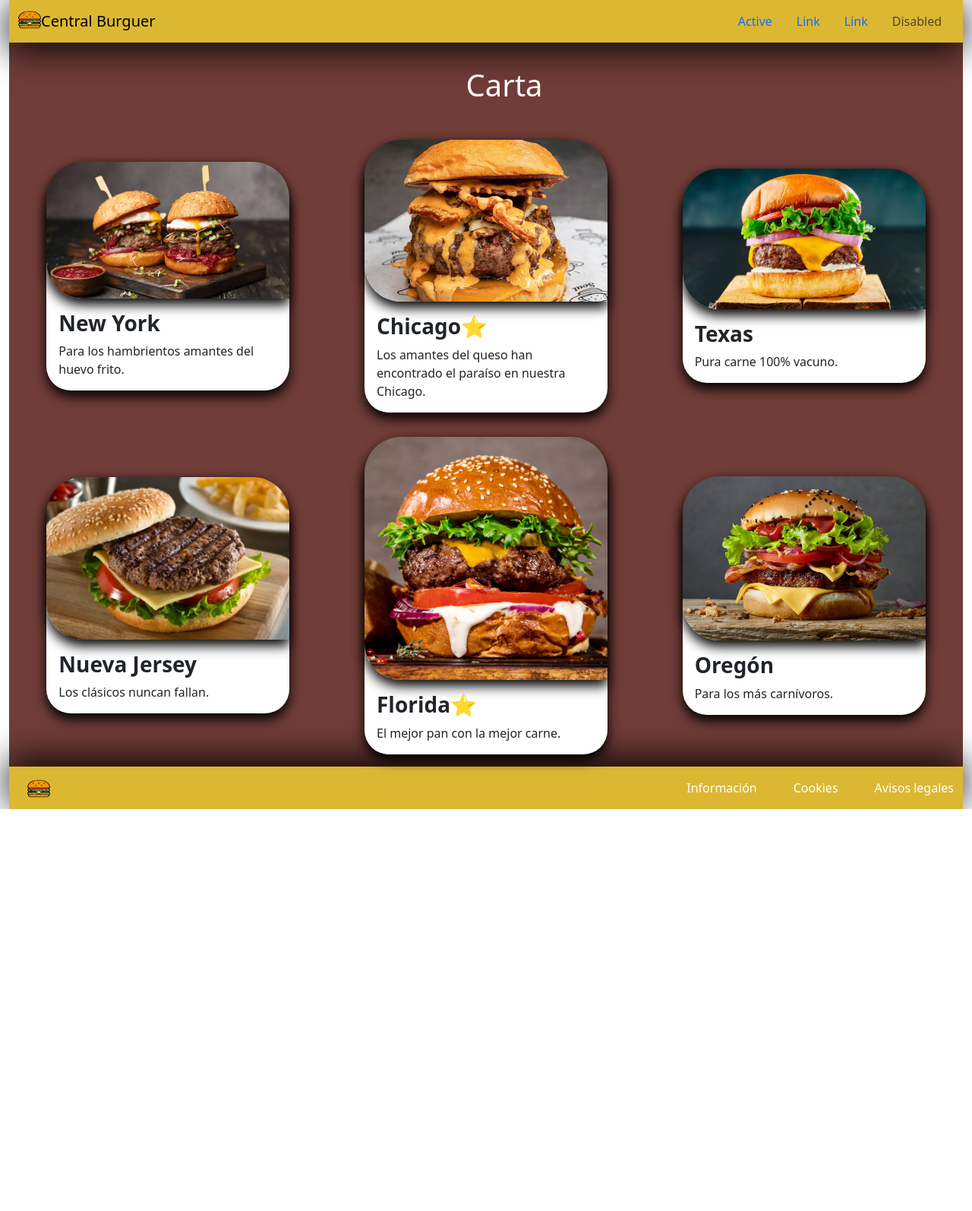
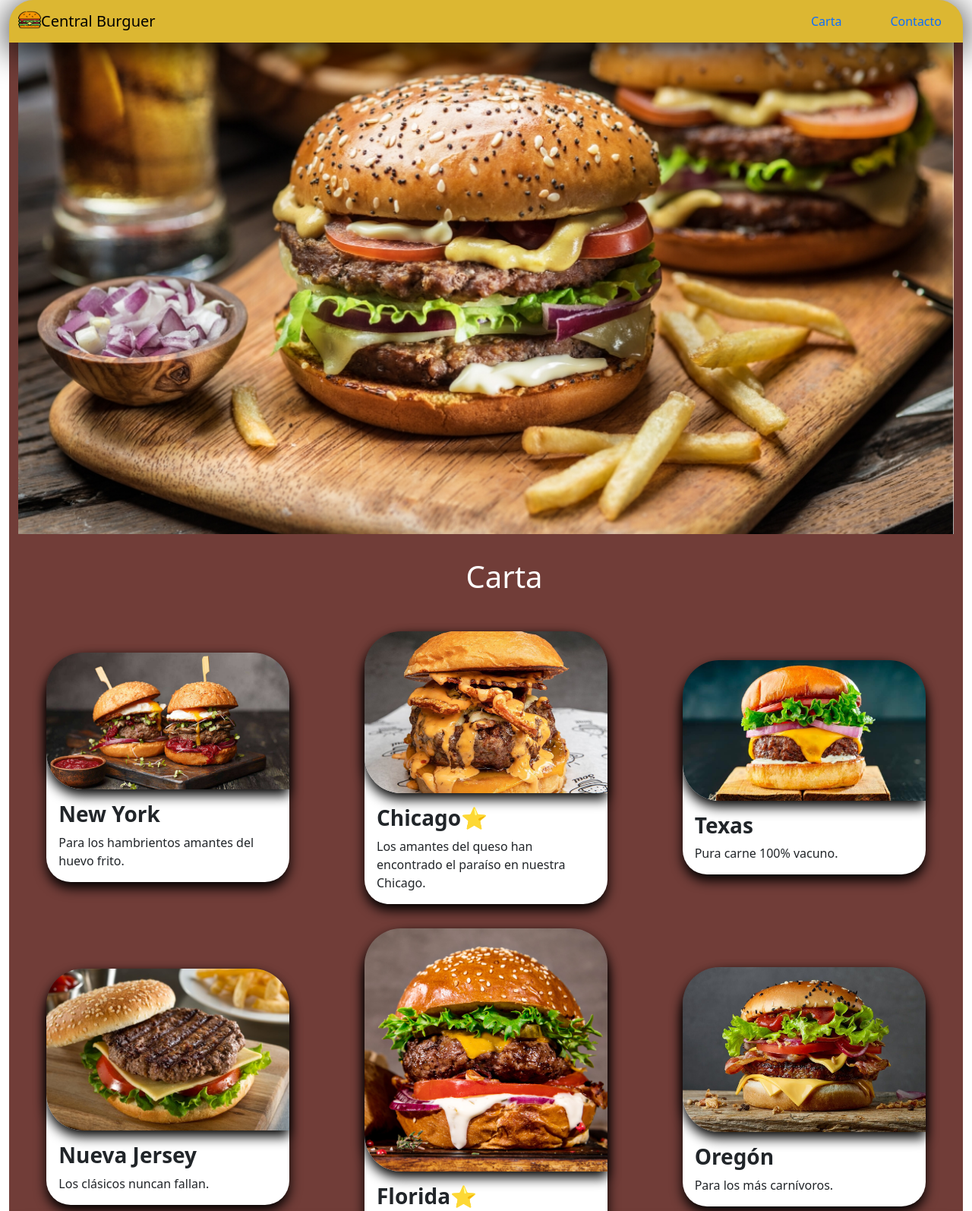
Before and after one commit to DavidTL95/Restaurante-Responsive, a plain HTML site: page index.html in a window 1280 px wide. Shown: the top 1594 px of the page at 76% size. Before the commit the page ends 1065 px from the top, so only its background shows below. Drawn offline with nearby package versions, Linux system fonts and the light colour scheme.

Commit message:
Cabecera + pqueño detalle header y footer

```diff
--- a/css/style.css
+++ b/css/style.css
@@ -16,6 +16,8 @@
     height: 10%;
     background-color: #dcb732;
     box-shadow: 0px 0.5rem 3rem black;
+    border-start-start-radius: 2rem;
+    border-start-end-radius: 2rem;
 }
 
 .footer{
@@ -25,6 +27,8 @@
     align-self: center;
     background-color: #dcb732;
     box-shadow: 0px -0.5rem 3rem black;
+    border-end-start-radius: 2rem;
+    border-end-end-radius: 2rem;
 }
 
 .contenedorComida{
@@ -59,3 +63,7 @@
     border-top-right-radius: 3rem;
     box-shadow: 0px 0.5rem 1rem black;
 }
+
+.cabecera img{
+    width: 100%;
+}
--- a/index.html
+++ b/index.html
@@ -24,16 +24,13 @@
                 <div class="col d-flex justify-content-end menuNavbar">
                     <ul class="nav">
                         <li class="nav-item">
-                          <a class="nav-link active" aria-current="page" href="#">Active</a>
+                          <a class="nav-link active" aria-current="page" href="./index.html">Carta</a>
                         </li>
                         <li class="nav-item">
-                          <a class="nav-link" href="#">Link</a>
+                          <a class="nav-link" href="#"></a>
                         </li>
                         <li class="nav-item">
-                          <a class="nav-link" href="#">Link</a>
-                        </li>
-                        <li class="nav-item">
-                          <a class="nav-link disabled">Disabled</a>
+                          <a class="nav-link" href="#">Contacto</a>
                         </li>
                       </ul>
                 </div>
@@ -41,6 +38,10 @@
         </nav>
 
         <div class="row container-row h-100 w-100 m-0 p-0 d-flex justify-content-center contenedorComida">
+
+            <div class="col-12 cabecera d-flex justify-content-center">
+                <img src="./img/Imagen-cabecera.jpg" alt="Imagen de una hamburguesa.">
+            </div>
 
             <div class="col-12 d-flex justify-content-center">
 
@@ -126,7 +127,7 @@
                 <div class="col-6 d-flex justify-content-end">
                         <ul class="navbar-nav">
                             <li class="nav-item">
-                                <a class="nav-link" aria-current="page" href="#">Avisos legales</a>
+                                <a class="nav-link" aria-current="page" href="#">Avisos</a>
                             </li>
                             <li class="nav-item">
                                 <a class="nav-link" href="#">Cookies</a>
```
Also changed, not shown: img/Imagen-cabecera.jpg (added).
